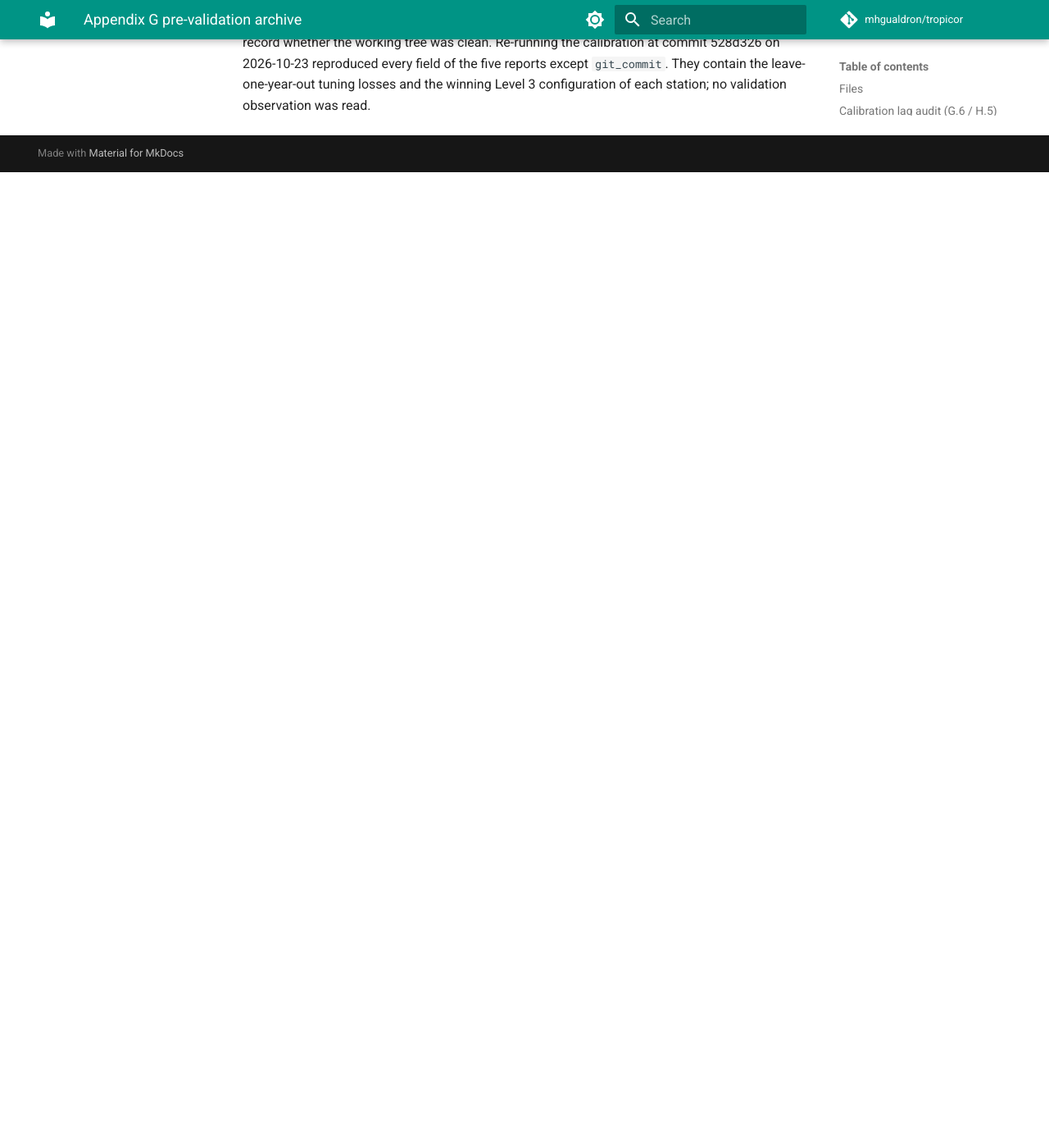
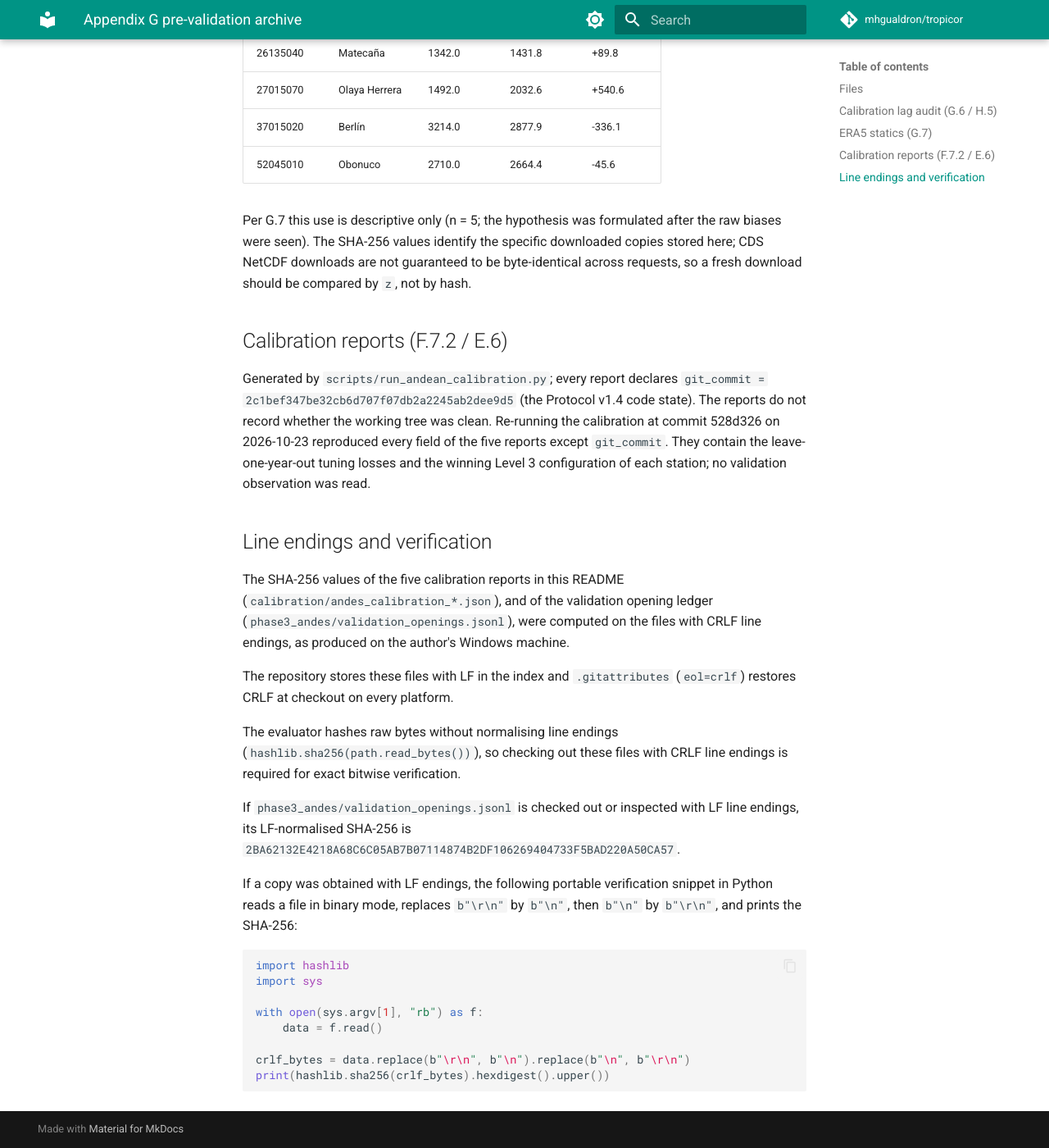
Before and after one commit to mhgualdron/tropicor, an MkDocs documentation site: the page built from docs/science/appendix_g/README.md, in a window 1280 px wide and 1400 px high, scrolled down 2188 px. Shown: the whole window at 82% size. Built offline with MkDocs 1.6.1 and Material for MkDocs 9.7.7, drawn with Linux system fonts in a browser that asks for light colours; comment, search, counter and statistics services are not loaded; before the commit the page ends 2398 px from its top, so only the background shows below that; some of the changed text lies outside the part shown.

Commit message:
fix(repo): keep frozen Phase 3 input bytes identical across platforms

````diff
--- a/docs/science/appendix_g/README.md
+++ b/docs/science/appendix_g/README.md
@@ -18,6 +18,13 @@ Frozen records produced before any validation observation is opened (Protocol v1
 | `calibration/andes_calibration_27015070.json` | `6488C9BAEC9E14EA8C8CC23A986520B95AFFF26DDC8082EDE1444838C6E006B7` |
 | `calibration/andes_calibration_37015020.json` | `60C44D429ADFDA297E712D741FD3E8973455B1AA1C2E403B3BD9D5197750E296` |
 | `calibration/andes_calibration_52045010.json` | `F4950B595CF87EA2620709F45633552EA998055CB3D625F08A6875E6EA11A37B` |
+| `phase3_andes/validation_openings.jsonl` | `2EE728757CA744DA133A05BEA132B2D8A25312A17F6F966F9FD12708114D26C1` |
+| `phase3_andes/phase3_summary.json` | `075D9040610436138413A987B58A6D0C14C23F81DE7F66C9ACA55E0582ECB63C` |
+| `phase3_andes/phase3_scorecard_24025040.json` | `4187FA733EB3A608A8CB4596DB2399531C249C546B4F44B71FD871FAA3398110` |
+| `phase3_andes/phase3_scorecard_26135040.json` | `6E65002EB22A85C3A3D77F4FC4049338C13642D9ABD630D178E970B366D96FD1` |
+| `phase3_andes/phase3_scorecard_27015070.json` | `625E0BF8842D8253F80AF965546F86C024E41BC4208EDAEB53722B2E7A031D98` |
+| `phase3_andes/phase3_scorecard_37015020.json` | `E6098CCE43841C727D3B990B78C949D0E7E8D7FBDD5DFC58EBBC2221285C5311` |
+| `phase3_andes/phase3_scorecard_52045010.json` | `688BF7B66CBC1A2C6B8D3D644CFCEC190546CC6BFEBF9449C83F3CA1FEBED54D` |
 
 ## Calibration lag audit (G.6 / H.5)
 
@@ -40,3 +47,26 @@ Per G.7 this use is descriptive only (n = 5; the hypothesis was formulated after
 ## Calibration reports (F.7.2 / E.6)
 
 Generated by `scripts/run_andean_calibration.py`; every report declares `git_commit = 2c1bef347be32cb6d707f07db2a2245ab2dee9d5` (the Protocol v1.4 code state). The reports do not record whether the working tree was clean. Re-running the calibration at commit 528d326 on 2026-10-23 reproduced every field of the five reports except `git_commit`. They contain the leave-one-year-out tuning losses and the winning Level 3 configuration of each station; no validation observation was read.
+
+## Line endings and verification
+
+The SHA-256 values of the five calibration reports in this README (`calibration/andes_calibration_*.json`), and of the validation opening ledger (`phase3_andes/validation_openings.jsonl`), were computed on the files with CRLF line endings, as produced on the author's Windows machine.
+
+The repository stores these files with LF in the index and `.gitattributes` (`eol=crlf`) restores CRLF at checkout on every platform.
+
+The evaluator hashes raw bytes without normalising line endings (`hashlib.sha256(path.read_bytes())`), so checking out these files with CRLF line endings is required for exact bitwise verification.
+
+If `phase3_andes/validation_openings.jsonl` is checked out or inspected with LF line endings, its LF-normalised SHA-256 is `2BA62132E4218A68C6C05AB7B07114874B2DF106269404733F5BAD220A50CA57`.
+
+If a copy was obtained with LF endings, the following portable verification snippet in Python reads a file in binary mode, replaces `b"\r\n"` by `b"\n"`, then `b"\n"` by `b"\r\n"`, and prints the SHA-256:
+
+```python
+import hashlib
+import sys
+
+with open(sys.argv[1], "rb") as f:
+    data = f.read()
+
+crlf_bytes = data.replace(b"\r\n", b"\n").replace(b"\n", b"\r\n")
+print(hashlib.sha256(crlf_bytes).hexdigest().upper())
+```
````
Also changed, not shown: 1 other file.
